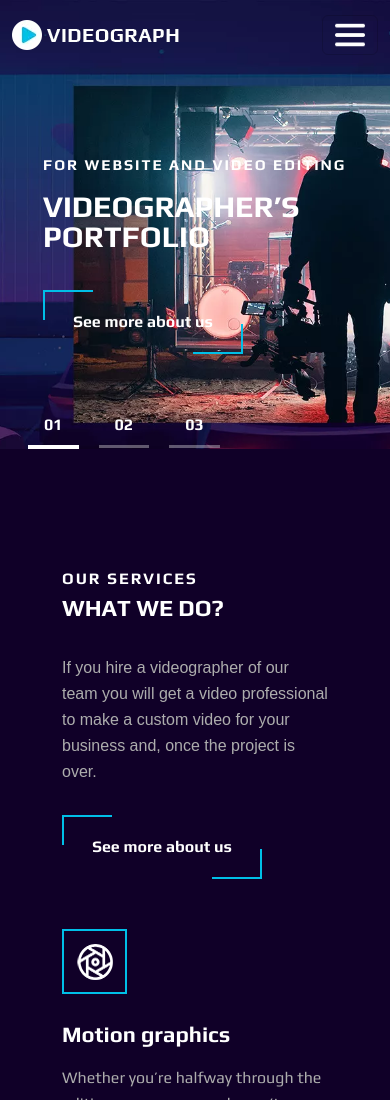
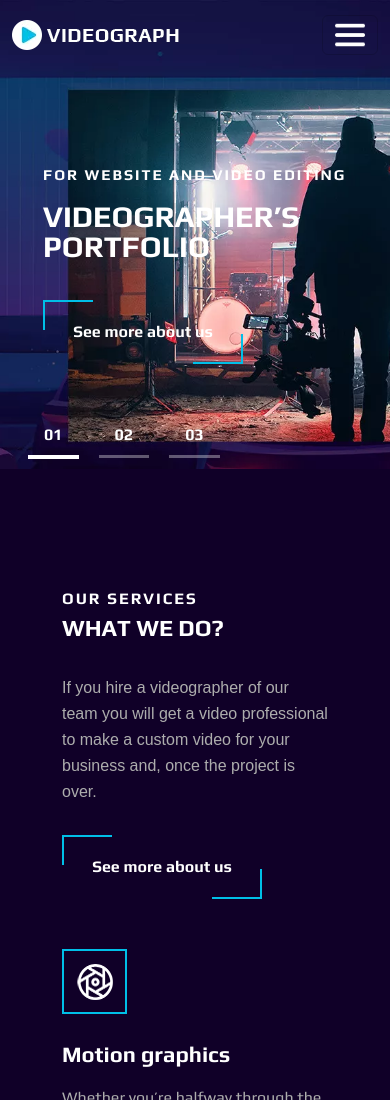
Before and after one commit to zohaibhatti/videography, a plain HTML site: page videography/index.html in a window 390 px wide. Shown: the top 1100 px of the page. Drawn offline with nearby package versions, Linux system fonts and the light colour scheme.

Commit message:
Update style.css

```diff
--- a/videography/css/style.css
+++ b/videography/css/style.css
@@ -1122,7 +1122,7 @@ body {
 
 @media (max-width:767px) {
   .banner-content {
-    padding: 0px;
+    padding: 10px 0;
   }
 
   .tab-banner {
```
